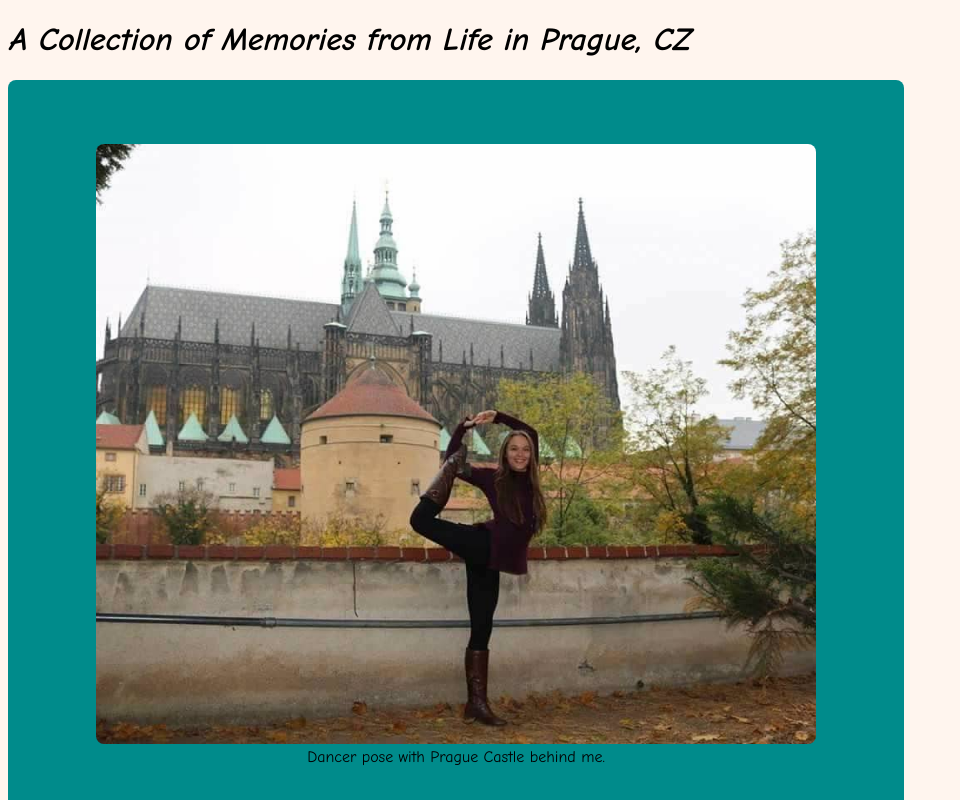
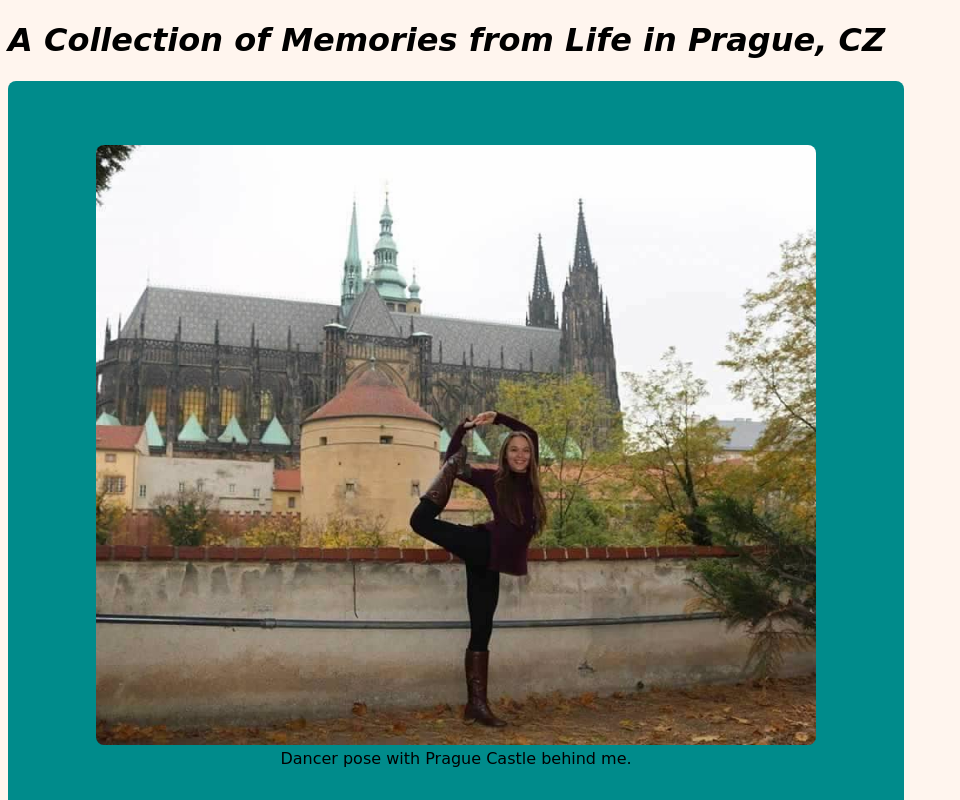
Before and after one commit to AmberBaumann/html-me-something, a plain HTML site: page index.html in a window 1280 px wide. Shown: the top 800 px of the page, without its empty margins (0-960 px from the left). Drawn offline with Linux system fonts and the light colour scheme.

Commit message:
Changed font

```diff
--- a/styles.css
+++ b/styles.css
@@ -2,7 +2,7 @@ body{
     background-color: seashell;
     text-align: justify;
     color: black;
-    font-family: "Comic Sans MS", cursive;
+    font-family: "Bradley Hand", cursive;
 }
 
 #myHeader{
```
